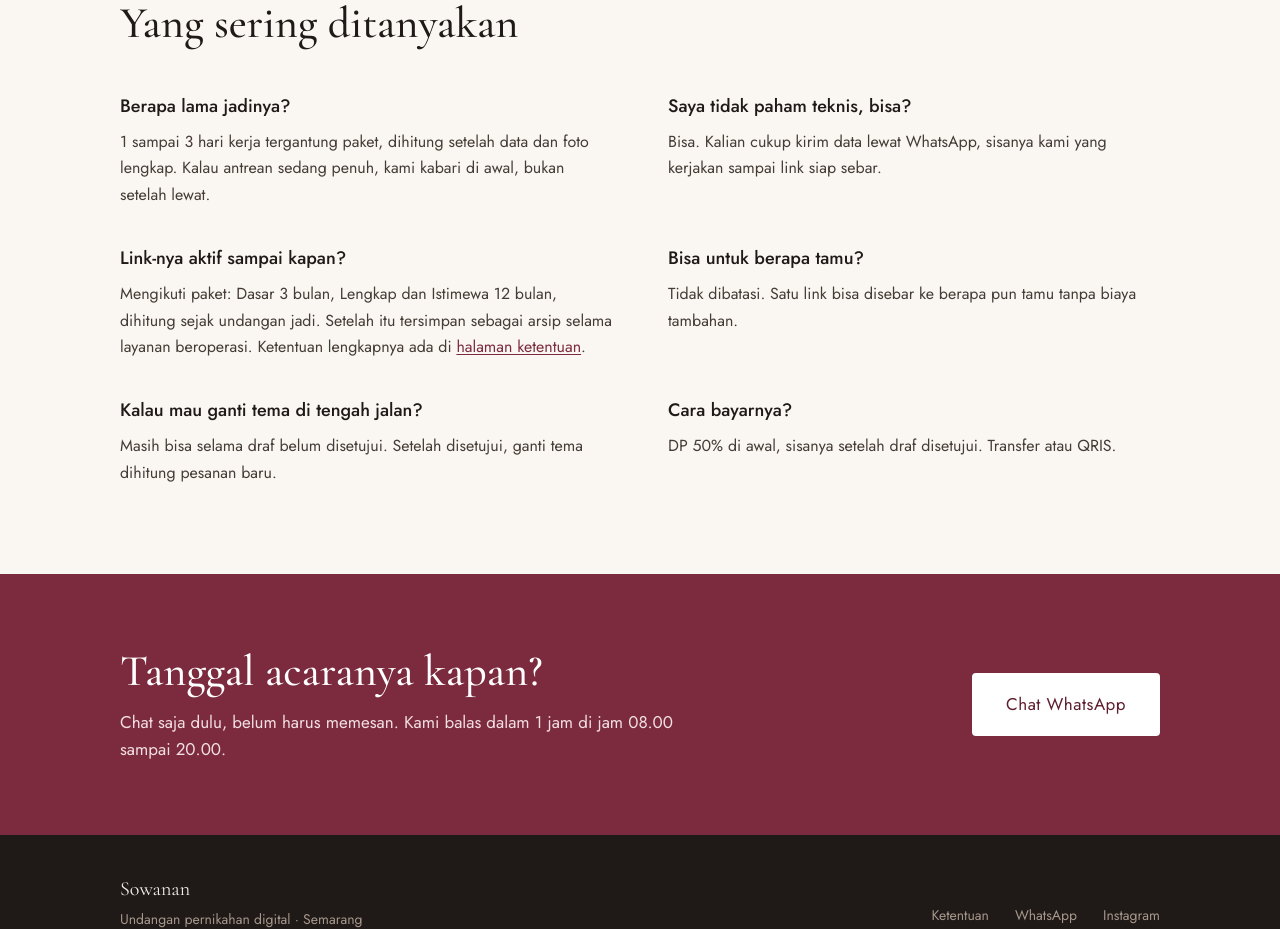
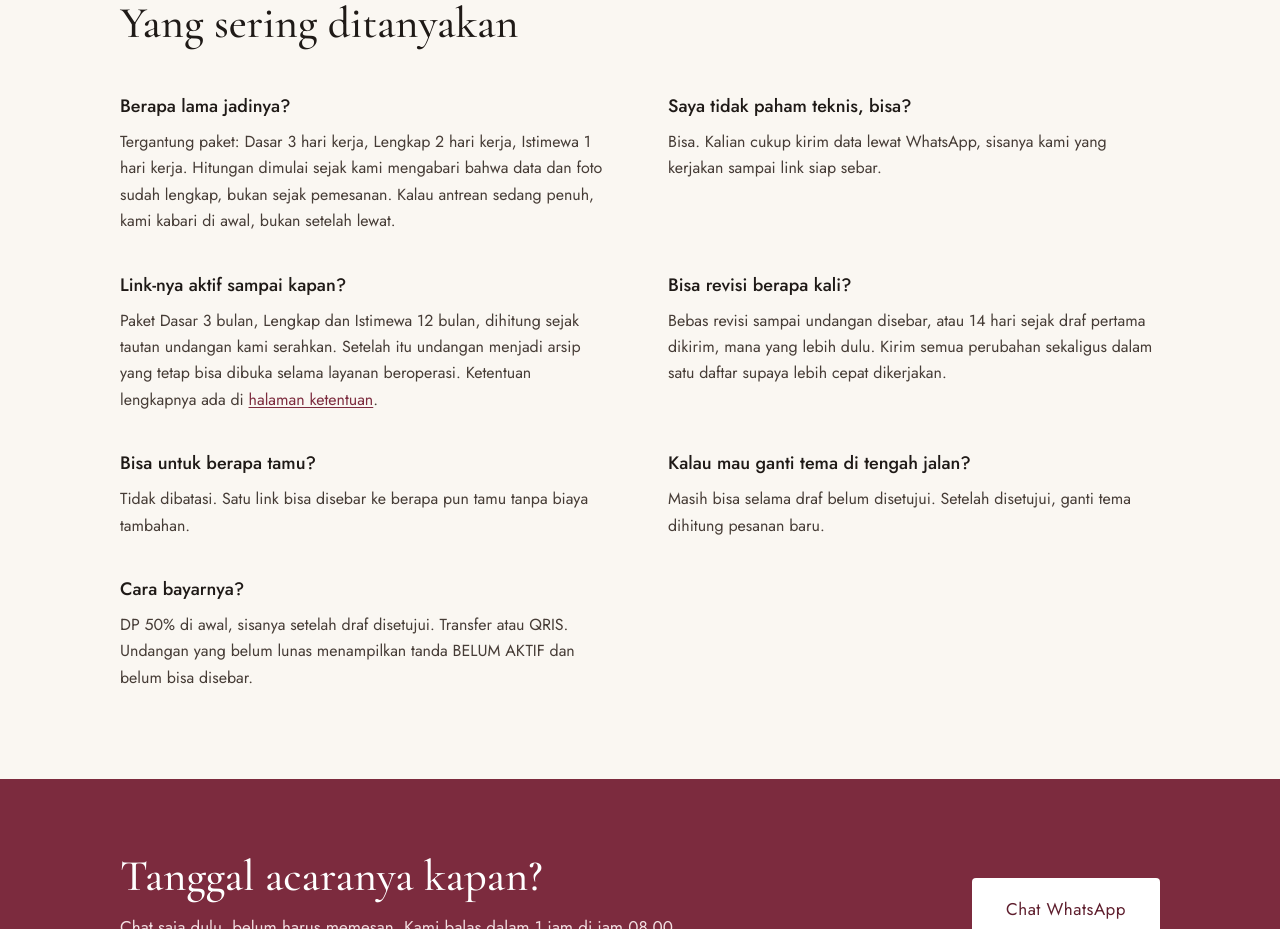
Before and after one commit to ridzwan-gigih-herdyantha/sowanan, a Next.js app: page / in a window 1280 px wide. Shown: the part 4060-4989 px from the top of the page. Built offline with nearby package versions, Linux system fonts and the light colour scheme; no server answers.

Commit message:
feat: update FAQ items with revised text and additional question on revision policy

```diff
--- a/src/components/home/faq.tsx
+++ b/src/components/home/faq.tsx
@@ -1,15 +1,14 @@
 import Link from "next/link";
 import type { ReactNode } from "react";
 import { Container, SectionTitle, reveal, sectionPad } from "@/components/ui";
-import { perPlan, slaRange, type Settings } from "@/lib/settings";
+import { perPlan, type Settings } from "@/lib/settings";
 
 export function faqItems(s: Settings): { q: string; a: ReactNode; text: string }[] {
-  const aktif = `Mengikuti paket: ${perPlan(s, "active", "bulan")}, dihitung sejak undangan jadi. Setelah itu tersimpan sebagai arsip selama layanan beroperasi.`;
-  const sla = slaRange(s);
+  const aktif = `Paket ${perPlan(s, "active", "bulan")}, dihitung sejak tautan undangan kami serahkan. Setelah itu undangan menjadi arsip yang tetap bisa dibuka selama layanan beroperasi.`;
   return [
     {
       q: "Berapa lama jadinya?",
-      text: `${sla.charAt(0).toUpperCase()}${sla.slice(1)} tergantung paket, dihitung setelah data dan foto lengkap. Kalau antrean sedang penuh, kami kabari di awal, bukan setelah lewat.`,
+      text: `Tergantung paket: ${perPlan(s, "sla", "hari kerja")}. Hitungan dimulai sejak kami mengabari bahwa data dan foto sudah lengkap, bukan sejak pemesanan. Kalau antrean sedang penuh, kami kabari di awal, bukan setelah lewat.`,
       a: null,
     },
     {
@@ -27,6 +26,11 @@ export function faqItems(s: Settings): { q: string; a: ReactNode; text: string }
       ),
     },
     {
+      q: "Bisa revisi berapa kali?",
+      text: "Bebas revisi sampai undangan disebar, atau 14 hari sejak draf pertama dikirim, mana yang lebih dulu. Kirim semua perubahan sekaligus dalam satu daftar supaya lebih cepat dikerjakan.",
+      a: null,
+    },
+    {
       q: "Bisa untuk berapa tamu?",
       text: "Tidak dibatasi. Satu link bisa disebar ke berapa pun tamu tanpa biaya tambahan.",
       a: null,
@@ -38,7 +42,7 @@ export function faqItems(s: Settings): { q: string; a: ReactNode; text: string }
     },
     {
       q: "Cara bayarnya?",
-      text: `DP ${s.dpPercent}% di awal, sisanya setelah draf disetujui. Transfer atau QRIS.`,
+      text: `DP ${s.dpPercent}% di awal, sisanya setelah draf disetujui. Transfer atau QRIS. Undangan yang belum lunas menampilkan tanda BELUM AKTIF dan belum bisa disebar.`,
       a: null,
     },
   ].map((item) => ({ ...item, a: item.a ?? item.text }));
```
